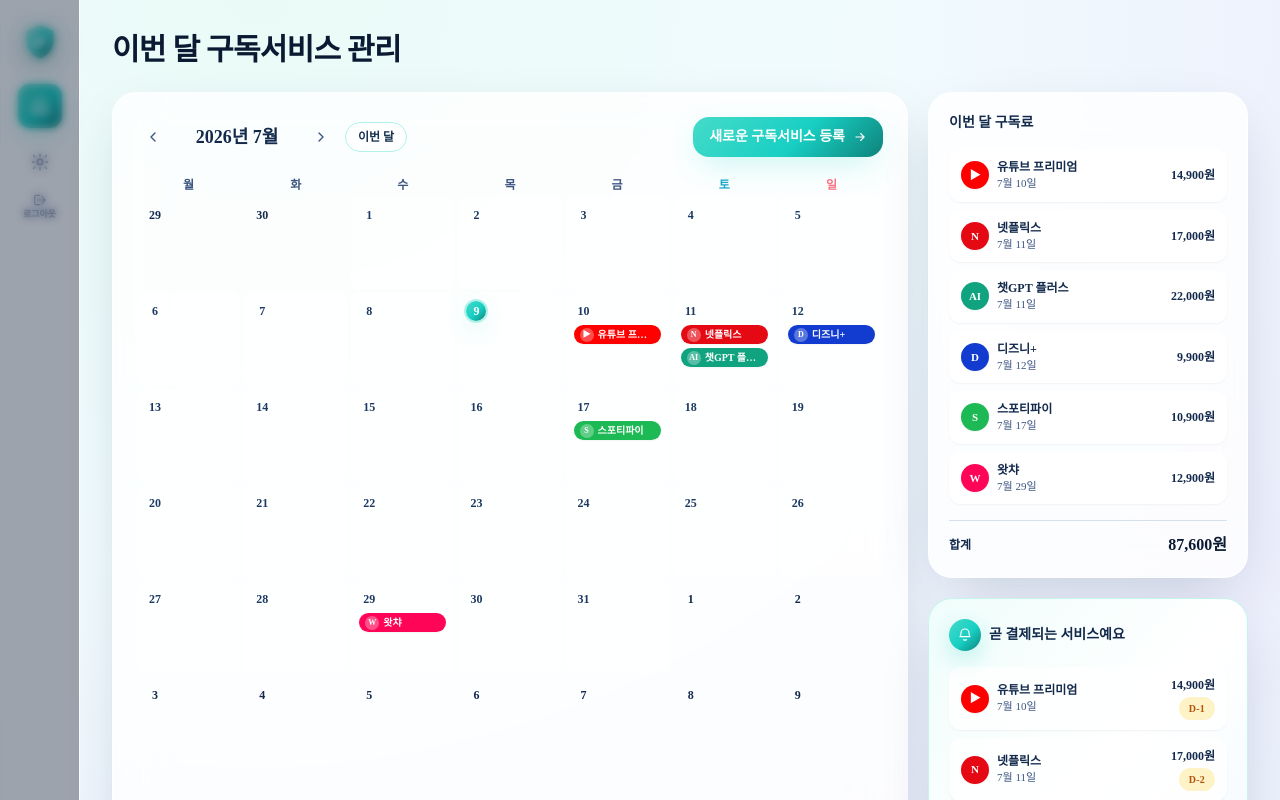
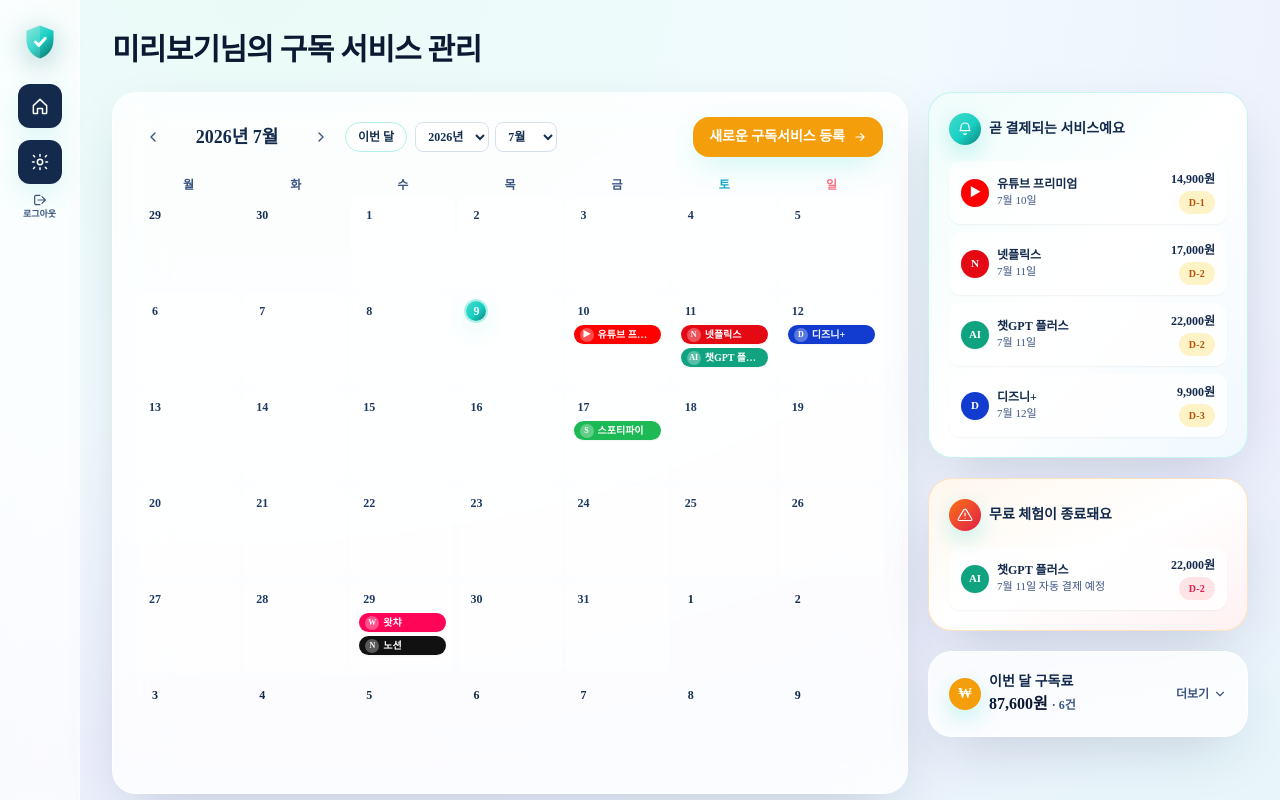
Before and after one commit to rydud314/SubGuard, a Next.js app: page / in a window 1280 px wide. Both pictures are taken after a click on the button 39 px from the left and 162 px from the top of the page. Shown: the top 800 px of the page. Built offline with nearby package versions, Linux system fonts and the light colour scheme; a web font is replaced by a local one.

Commit message:
Add files via upload

```diff
--- a/src/app/page.tsx
+++ b/src/app/page.tsx
@@ -19,6 +19,17 @@
   return new Date(date.getFullYear(), date.getMonth(), 1);
 }
 
+function firstNameOf(account: { name: string; email: string; firstName?: string } | null): string {
+  if (!account) return "회원";
+  if (account.firstName?.trim()) return account.firstName.trim();
+  const raw = account.name?.trim();
+  if (raw) {
+    const parts = raw.split(/\s+/);
+    return parts.length > 1 ? parts[0] : raw;
+  }
+  return account.email?.split("@")[0] || "회원";
+}
+
 // 로컬 개발 서버(`npm run dev`)에서 로그인 없이 메인 화면 디자인을 바로 확인하기 위한 미리보기 전용 우회.
 // Vercel 프로덕션 빌드(next build)에서는 NODE_ENV가 "production"이라 항상 비활성화된다.
 const isPreviewMode = process.env.NODE_ENV !== "production";
@@ -36,7 +47,8 @@
     { id: "preview-disney", user_id: "preview", name: "디즈니+", price: 9900, pay_date: iso(3), cycle_count: 1, cycle_unit: "월", icon_label: "D", color: "#113CCF", created_at: "", kind: "regular", trial_auto_pay: null, canceled_from: null },
     { id: "preview-spotify", user_id: "preview", name: "스포티파이", price: 10900, pay_date: iso(8), cycle_count: 1, cycle_unit: "월", icon_label: "S", color: "#1DB954", created_at: "", kind: "regular", trial_auto_pay: null, canceled_from: null },
     { id: "preview-watcha", user_id: "preview", name: "왓챠", price: 12900, pay_date: iso(-10), cycle_count: 1, cycle_unit: "월", icon_label: "W", color: "#FF0558", created_at: "", kind: "regular", trial_auto_pay: null, canceled_from: null },
-    { id: "preview-chatgpt-trial", user_id: "preview", name: "챗GPT 플러스", price: 22000, pay_date: iso(2), cycle_count: 1, cycle_unit: "월", icon_label: "AI", color: "#10A37F", created_at: "", kind: "trial", trial_auto_pay: true, canceled_from: null },
+    { id: "preview-chatgpt-trial", user_id: "preview", name: "챗GPT 플러스", price: 22000, pay_date: iso(2), cycle_count: 1, cycle_unit: "월", icon_label: "AI", color: "#10A37F", created_at: today.toISOString(), kind: "trial", trial_auto_pay: true, canceled_from: null },
+    { id: "preview-notion-trial", user_id: "preview", name: "노션", price: 0, pay_date: iso(20), cycle_count: 1, cycle_unit: "월", icon_label: "N", color: "#111111", created_at: new Date(today.getTime() - 10 * 86400000).toISOString(), kind: "trial", trial_auto_pay: false, canceled_from: null },
   ];
 }
 
@@ -61,10 +73,11 @@
     ? {
         email: user.email ?? "",
         name: (user.user_metadata?.full_name as string | undefined) ?? (user.user_metadata?.name as string | undefined) ?? "",
+        firstName: user.user_metadata?.given_name as string | undefined,
         avatarUrl: (user.user_metadata?.avatar_url as string | undefined) ?? null,
       }
     : isPreviewMode
-      ? { email: "preview@subguard.app", name: "미리보기 사용자", avatarUrl: null }
+      ? { email: "preview@subguard.app", name: "미리보기", firstName: undefined, avatarUrl: null }
       : null;
 
   useEffect(() => {
@@ -117,7 +130,7 @@
 
         <div className="mb-6">
           <h1 className="text-2xl font-black tracking-tight text-navy-900 sm:text-3xl">
-            이번 달 구독서비스 관리
+            {firstNameOf(account)}님의 구독 서비스 관리
           </h1>
         </div>
 
@@ -128,18 +141,19 @@
             onPrevMonth={() => setCurrentDate((d) => new Date(d.getFullYear(), d.getMonth() - 1, 1))}
             onNextMonth={() => setCurrentDate((d) => new Date(d.getFullYear(), d.getMonth() + 1, 1))}
             onToday={() => setCurrentDate(startOfMonth(new Date()))}
+            onSelectMonth={(y, m) => setCurrentDate(new Date(y, m, 1))}
             onRegisterClick={() => router.push("/register")}
             onSelectSubscription={setSelectedSubscription}
           />
 
           <div className="flex flex-col gap-5">
+            <UpcomingPaymentsCard subscriptions={subscriptions} onSelectSubscription={setSelectedSubscription} />
+            <TrialEndingCard subscriptions={subscriptions} onSelectSubscription={setSelectedSubscription} />
             <MonthlyCostCard
               subscriptions={subscriptions}
               currentDate={currentDate}
               onSelectSubscription={setSelectedSubscription}
             />
-            <UpcomingPaymentsCard subscriptions={subscriptions} onSelectSubscription={setSelectedSubscription} />
-            <TrialEndingCard subscriptions={subscriptions} onSelectSubscription={setSelectedSubscription} />
           </div>
         </div>
       </main>
--- a/src/components/MonthCalendar.tsx
+++ b/src/components/MonthCalendar.tsx
@@ -8,12 +8,17 @@
 
 const WEEKDAYS = ["월", "화", "수", "목", "금", "토", "일"];
 
+const TODAY_YEAR = new Date().getFullYear();
+const YEAR_OPTIONS = Array.from({ length: 11 }, (_, i) => TODAY_YEAR - 5 + i);
+const MONTH_OPTIONS = Array.from({ length: 12 }, (_, i) => i);
+
 interface MonthCalendarProps {
   currentDate: Date;
   subscriptions: Subscription[];
   onPrevMonth: () => void;
   onNextMonth: () => void;
   onToday: () => void;
+  onSelectMonth: (year: number, month: number) => void;
   onRegisterClick: () => void;
   onSelectSubscription: (sub: Subscription) => void;
 }
@@ -24,6 +29,7 @@
   onPrevMonth,
   onNextMonth,
   onToday,
+  onSelectMonth,
   onRegisterClick,
   onSelectSubscription,
 }: MonthCalendarProps) {
@@ -75,9 +81,38 @@
           <button type="button" onClick={onToday} className="btn-secondary !px-3 !py-1.5 text-xs">
             이번 달
           </button>
+
+          <div className="flex items-center gap-1.5">
+            <select
+              value={year}
+              onChange={(e) => onSelectMonth(Number(e.target.value), month)}
+              className="rounded-lg border border-navy-100 bg-white px-2 py-1.5 text-xs font-semibold text-navy-700 focus:border-mint-400 focus:outline-none"
+            >
+              {YEAR_OPTIONS.map((y) => (
+                <option key={y} value={y}>
+                  {y}년
+                </option>
+              ))}
+            </select>
+            <select
+              value={month}
+              onChange={(e) => onSelectMonth(year, Number(e.target.value))}
+              className="rounded-lg border border-navy-100 bg-white px-2 py-1.5 text-xs font-semibold text-navy-700 focus:border-mint-400 focus:outline-none"
+            >
+              {MONTH_OPTIONS.map((m) => (
+                <option key={m} value={m}>
+                  {m + 1}월
+                </option>
+              ))}
+            </select>
+          </div>
         </div>
 
-        <button type="button" onClick={onRegisterClick} className="btn-primary !px-4 !py-2.5 text-xs sm:text-sm">
+        <button
+          type="button"
+          onClick={onRegisterClick}
+          className="inline-flex items-center justify-center gap-2 rounded-2xl bg-amber-500 px-4 py-2.5 text-xs font-bold text-white shadow-card transition-all duration-200 hover:scale-105 hover:bg-amber-600 hover:shadow-glow active:scale-95 sm:text-sm"
+        >
           새로운 구독서비스 등록
           <svg viewBox="0 0 24 24" fill="none" className="h-3.5 w-3.5">
             <path d="M5 12h14M13 6l6 6-6 6" stroke="currentColor" strokeWidth="2" strokeLinecap="round" strokeLinejoin="round" />
--- a/src/components/MonthlyCostCard.tsx
+++ b/src/components/MonthlyCostCard.tsx
@@ -1,6 +1,6 @@
 "use client";
 
-import { useMemo } from "react";
+import { useMemo, useState } from "react";
 import type { Subscription } from "@/types/subscription";
 import { getOccurrenceDaysInMonth } from "@/lib/recurrence";
 import { formatWon } from "@/lib/format";
@@ -19,12 +19,15 @@
   currentDate: Date;
   onSelectSubscription: (sub: Subscription) => void;
 }) {
+  const [expanded, setExpanded] = useState(false);
+
   const { items, total } = useMemo(() => {
     const year = currentDate.getFullYear();
     const month = currentDate.getMonth();
     const rows: MonthlyItem[] = [];
     let sum = 0;
     for (const sub of subscriptions) {
+      if (sub.price <= 0) continue; // 결제 금액 0원인 구독 서비스는 제외
       const days = getOccurrenceDaysInMonth(sub, year, month);
       for (const day of days) {
         rows.push({ sub, day });
@@ -37,14 +40,44 @@
 
   return (
     <div className="glass-card p-5">
+      <div className="flex items-center justify-between gap-2">
+        <div className="flex items-center gap-2">
+          <span className="flex h-8 w-8 shrink-0 items-center justify-center rounded-full bg-amber-500 text-sm font-black text-white shadow-glow">
+            ₩
+          </span>
+          <div>
             <h3 className="text-sm font-bold text-navy-800">이번 달 구독료</h3>
+            <p className="text-base font-black text-navy-900">
+              {formatWon(total)} <span className="text-xs font-semibold text-navy-400">· {items.length}건</span>
+            </p>
+          </div>
+        </div>
 
-      {items.length === 0 ? (
+        {items.length > 0 && (
+          <button
+            type="button"
+            onClick={() => setExpanded((v) => !v)}
+            className="flex shrink-0 items-center gap-1 text-xs font-semibold text-navy-400 transition-colors hover:text-mint-600"
+          >
+            더보기
+            <svg
+              viewBox="0 0 24 24"
+              fill="none"
+              className={`h-3.5 w-3.5 transition-transform ${expanded ? "rotate-180" : ""}`}
+            >
+              <path d="M6 9l6 6 6-6" stroke="currentColor" strokeWidth="2" strokeLinecap="round" strokeLinejoin="round" />
+            </svg>
+          </button>
+        )}
+      </div>
+
+      {expanded &&
+        (items.length === 0 ? (
           <p className="mt-4 text-xs leading-relaxed text-navy-400">
             이번 달 결제 예정인 구독 서비스가 없어요.
           </p>
         ) : (
-        <ul className="mt-4 space-y-2">
+          <ul className="mt-4 animate-pop-in space-y-2">
             {items.map(({ sub, day }, idx) => (
               <li key={`${sub.id}-${idx}`}>
                 <button
@@ -71,12 +104,7 @@
               </li>
             ))}
           </ul>
-      )}
-
-      <div className="mt-4 flex items-center justify-between border-t border-navy-100 pt-3">
-        <span className="text-xs font-bold text-navy-500">합계</span>
-        <span className="text-base font-black text-navy-900">{formatWon(total)}</span>
-      </div>
+        ))}
     </div>
   );
 }
--- a/src/components/Sidebar.tsx
+++ b/src/components/Sidebar.tsx
@@ -32,7 +32,7 @@
       onClick={onClick}
       className={`flex h-11 w-11 items-center justify-center rounded-xl transition-all duration-200 hover:scale-105 ${
         active
-          ? "bg-brand-gradient-deep text-white shadow-card"
+          ? "bg-navy-800 text-white shadow-card"
           : "text-navy-400 hover:bg-mint-50 hover:text-mint-600"
       }`}
     >
@@ -60,8 +60,8 @@
           </svg>
         </NavIcon>
 
-        <div className="flex flex-col items-center gap-1">
-          <NavIcon label="설정" onClick={() => setShowAccountInfo(true)}>
+        <div className="relative flex flex-col items-center gap-1">
+          <NavIcon label="설정" active={showAccountInfo} onClick={() => setShowAccountInfo((v) => !v)}>
             <svg viewBox="0 0 24 24" fill="none" className="h-5 w-5">
               <circle cx="12" cy="12" r="3.2" stroke="currentColor" strokeWidth="1.8" />
               <path
@@ -89,19 +89,18 @@
             </svg>
             <span className="text-[9px] font-semibold leading-none">로그아웃</span>
           </button>
-        </div>
-      </nav>
 
           {showAccountInfo && (
-        <div className="fixed inset-0 z-50 flex items-center justify-center bg-navy-900/40 px-6 backdrop-blur-sm">
-          <div className="relative w-full max-w-lg animate-pop-in rounded-3xl bg-white p-8 text-center shadow-2xl">
+            <>
+              <div className="fixed inset-0 z-40" onClick={() => setShowAccountInfo(false)} />
+              <div className="absolute left-full top-0 z-50 ml-3 w-72 animate-pop-in rounded-3xl bg-white p-6 text-center shadow-2xl ring-1 ring-navy-100">
                 <button
                   type="button"
                   onClick={() => setShowAccountInfo(false)}
                   aria-label="닫기"
-              className="absolute right-4 top-4 flex h-8 w-8 items-center justify-center rounded-full text-navy-400 transition-all hover:scale-105 hover:bg-navy-50 hover:text-navy-700"
+                  className="absolute right-3 top-3 flex h-7 w-7 items-center justify-center rounded-full text-navy-400 transition-all hover:scale-105 hover:bg-navy-50 hover:text-navy-700"
                 >
-              <svg viewBox="0 0 24 24" fill="none" className="h-4 w-4">
+                  <svg viewBox="0 0 24 24" fill="none" className="h-3.5 w-3.5">
                     <path d="M6 6l12 12M18 6L6 18" stroke="currentColor" strokeWidth="2" strokeLinecap="round" />
                   </svg>
                 </button>
@@ -111,29 +110,23 @@
                   <img
                     src={account.avatarUrl}
                     alt=""
-                className="mx-auto h-20 w-20 rounded-full object-cover shadow-card"
+                    className="mx-auto h-16 w-16 rounded-full object-cover shadow-card"
                   />
                 ) : (
-              <div className="mx-auto flex h-20 w-20 items-center justify-center rounded-full bg-brand-gradient-deep text-2xl font-black text-white shadow-card">
+                  <div className="mx-auto flex h-16 w-16 items-center justify-center rounded-full bg-navy-800 text-xl font-black text-white shadow-card">
                     {(account?.name ?? account?.email ?? "S").charAt(0).toUpperCase()}
                   </div>
                 )}
 
-            <h2 className="mt-5 text-lg font-black tracking-tight text-navy-900">
+                <h2 className="mt-4 text-base font-black tracking-tight text-navy-900">
                   {account?.name || "SubGuard 사용자"}
                 </h2>
-            <p className="mt-1 text-sm text-navy-400">{account?.email}</p>
-
-            <button
-              type="button"
-              onClick={() => setShowAccountInfo(false)}
-              className="btn-secondary mt-7 w-full"
-            >
-              닫기
-            </button>
+                <p className="mt-1 text-xs text-navy-400">{account?.email}</p>
               </div>
+            </>
+          )}
         </div>
-      )}
+      </nav>
 
       {showLogoutConfirm && (
         <div className="fixed inset-0 z-50 flex items-center justify-center bg-navy-900/40 px-6 backdrop-blur-sm">
--- a/src/components/SubscriptionDetailModal.tsx
+++ b/src/components/SubscriptionDetailModal.tsx
@@ -33,6 +33,18 @@
   const [deleting, setDeleting] = useState(false);
 
   const isTrialWithoutPay = subscription.kind === "trial" && subscription.trial_auto_pay === false;
+  const isTrialInProgress =
+    subscription.kind === "trial" &&
+    subscription.trial_auto_pay === true &&
+    new Date() < new Date(subscription.pay_date);
+
+  const trialPeriodDays = (() => {
+    if (!isTrialWithoutPay) return null;
+    const created = new Date(subscription.created_at);
+    const end = new Date(subscription.pay_date);
+    const days = Math.round((end.getTime() - created.getTime()) / 86400000);
+    return Number.isFinite(days) && days > 0 ? days : null;
+  })();
 
   const handleSave = async () => {
     setErrorMessage(null);
@@ -87,7 +99,12 @@
           >
             {subscription.icon_label}
           </span>
-          <h2 className="text-lg font-black tracking-tight text-navy-900">{subscription.name}</h2>
+          <div>
+            <h2 className="text-lg font-black tracking-tight text-navy-900">{subscription.name}</h2>
+            {isTrialInProgress && (
+              <span className="pill-badge mt-1 bg-amber-100 text-amber-700">무료 체험 중</span>
+            )}
+          </div>
         </div>
 
         <div className="mt-6 space-y-3 rounded-2xl bg-navy-50/60 p-4">
@@ -107,7 +124,9 @@
           </div>
 
           <div className="flex items-center justify-between">
-            <span className="text-xs font-semibold text-navy-400">결제 주기</span>
+            <span className="text-xs font-semibold text-navy-400">
+              {isTrialWithoutPay ? "무료 체험 기간" : "결제 주기"}
+            </span>
             {editing && !isTrialWithoutPay ? (
               <div className="flex items-center gap-1.5">
                 <input
@@ -132,7 +151,11 @@
               </div>
             ) : (
               <span className="text-sm font-bold text-navy-800">
-                {isTrialWithoutPay ? "1회 (반복 없음)" : `${subscription.cycle_count}회 / ${subscription.cycle_unit}`}
+                {isTrialWithoutPay
+                  ? trialPeriodDays
+                    ? `${trialPeriodDays}일`
+                    : "-"
+                  : `${subscription.cycle_count}회 / ${subscription.cycle_unit}`}
               </span>
             )}
           </div>
--- a/src/components/UpcomingPaymentsCard.tsx
+++ b/src/components/UpcomingPaymentsCard.tsx
@@ -20,8 +20,9 @@
 }) {
   const upcoming = useMemo<UpcomingItem[]>(() => {
     const today = new Date();
-    // 정기 결제, 무료 체험 모두 포함
+    // 정기 결제, 무료 체험 모두 포함. 단, 결제 금액이 0원인 구독 서비스는 제외.
     return subscriptions
+      .filter((sub) => sub.price > 0)
       .map((sub) => {
         const date = getNextOccurrence(sub, today);
         if (!date) return null;
```
Also changed, not shown: 2 other files (tests, documents, lock files or other folders). Lines whose indentation alone changed are shown as unchanged.
